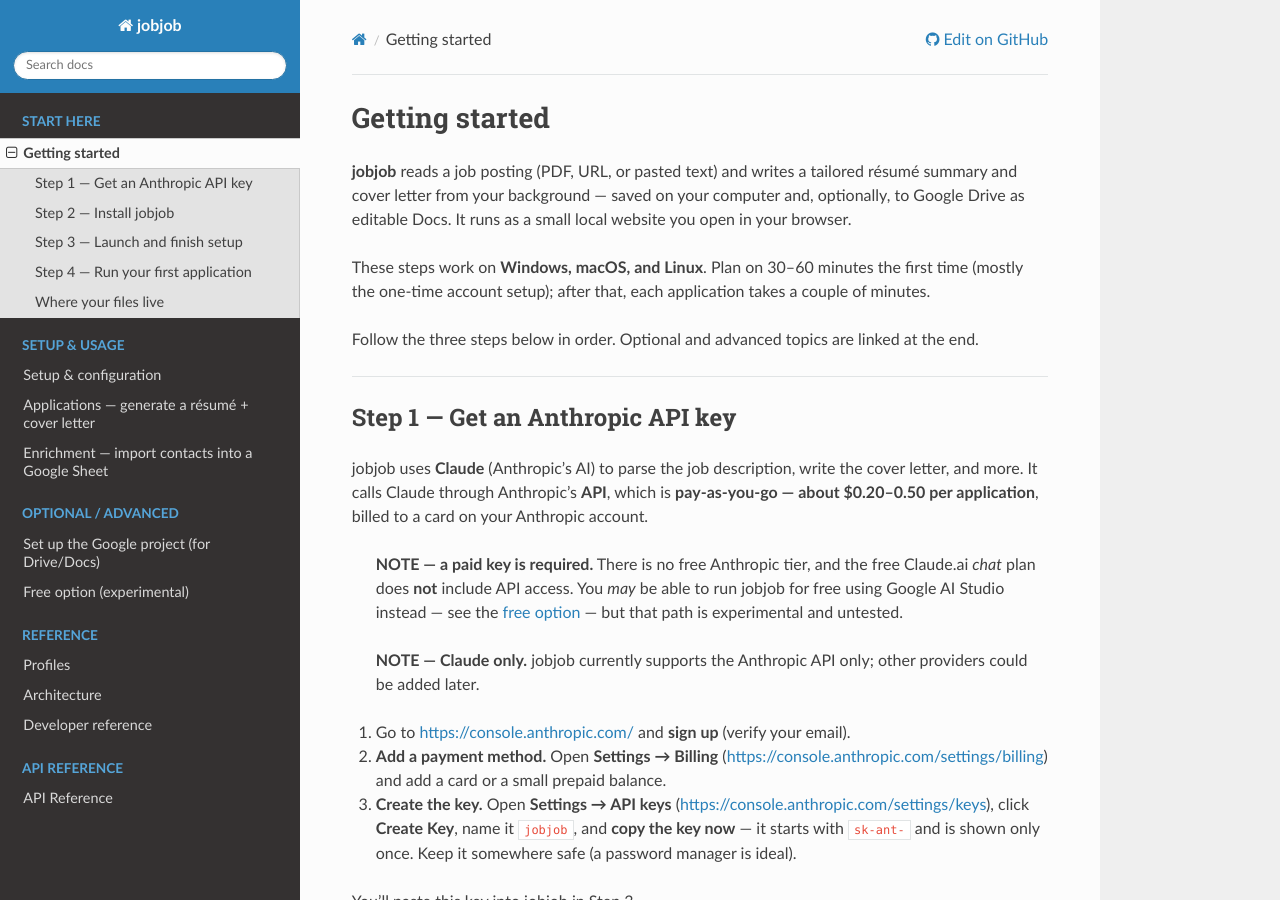
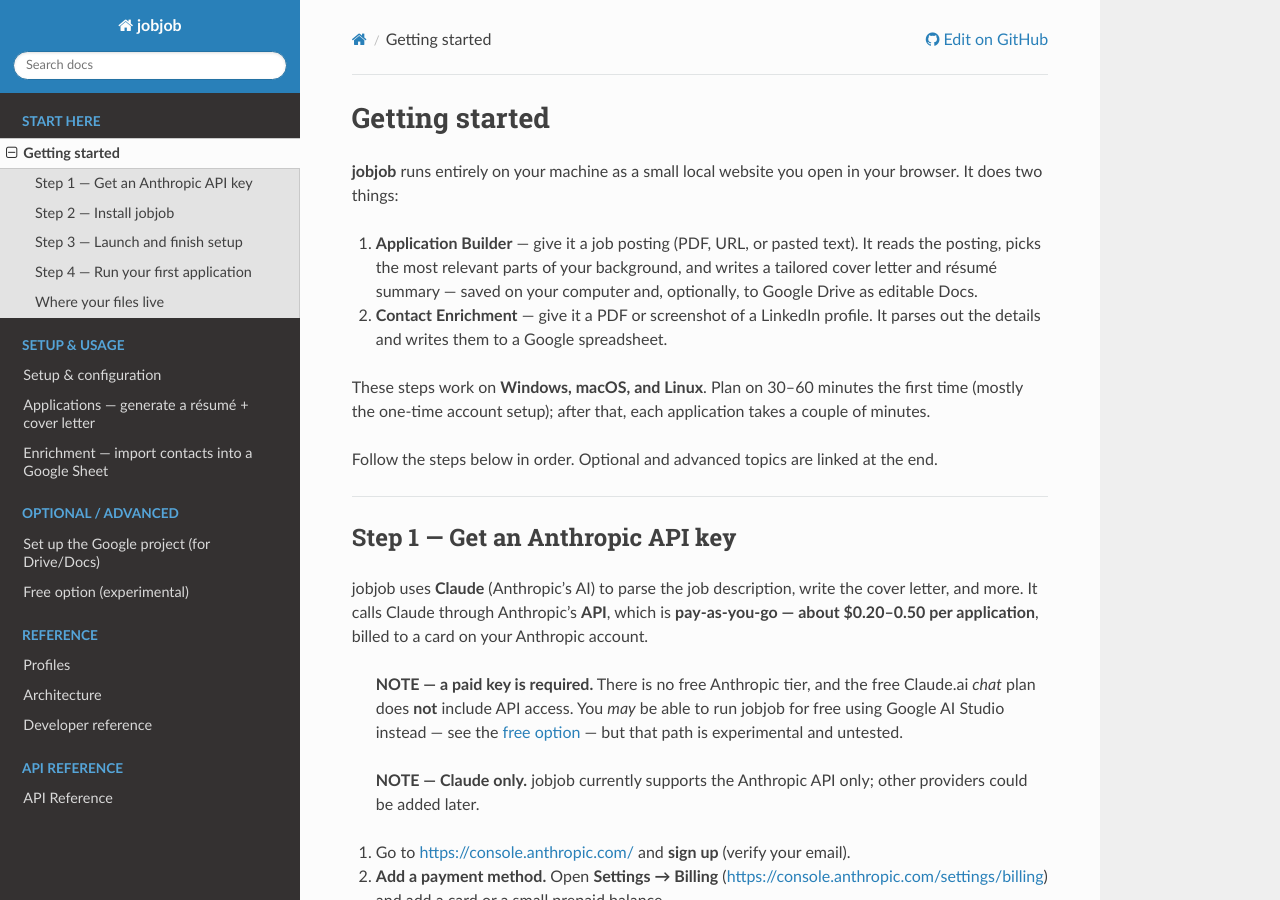
Before and after one commit to inquisitive-village-idiot/jobjob, a Sphinx documentation site: the page built from docs/quickstart.md, in a window 1280 px wide and 900 px high. Built offline with Sphinx 7.4.7 and the Read the Docs theme 3.1.0, drawn with Linux system fonts in a browser that asks for light colours.

Commit message:
docs(quickstart): frame the two capabilities; document profile content path
Fold the user's two-feature framing into the quickstart hub intro:
Application Builder (job posting -> tailored cover letter + resume summary)
and Contact Enrichment (LinkedIn PDF/screenshot -> Google spreadsheet).

Add a "Where profile content lives" subsection to setup.md so the
profile content/ (*.toml) and reference/ layout is documented, not just
the config keys.

Co-Authored-By: Claude Opus 4.8 <noreply@anthropic.com>

```diff
--- a/docs/quickstart.md
+++ b/docs/quickstart.md
@@ -1,16 +1,20 @@
 # Getting started
 
-**jobjob** reads a job posting (PDF, URL, or pasted text) and writes a tailored résumé
-summary and cover letter from your background — saved on your computer and, optionally,
-to Google Drive as editable Docs. It runs as a small local website you open in your
-browser.
+**jobjob** runs entirely on your machine as a small local website you open in your
+browser. It does two things:
+
+1. **Application Builder** — give it a job posting (PDF, URL, or pasted text). It reads
+   the posting, picks the most relevant parts of your background, and writes a tailored
+   cover letter and résumé summary — saved on your computer and, optionally, to Google
+   Drive as editable Docs.
+2. **Contact Enrichment** — give it a PDF or screenshot of a LinkedIn profile. It parses
+   out the details and writes them to a Google spreadsheet.
 
 These steps work on **Windows, macOS, and Linux**. Plan on 30–60 minutes the first time
 (mostly the one-time account setup); after that, each application takes a couple of
 minutes.
 
-Follow the three steps below in order. Optional and advanced topics are linked at the
-end.
+Follow the steps below in order. Optional and advanced topics are linked at the end.
 
 ---
 
```
Also changed, not shown: docs/setup.md (+13 -0 lines).
